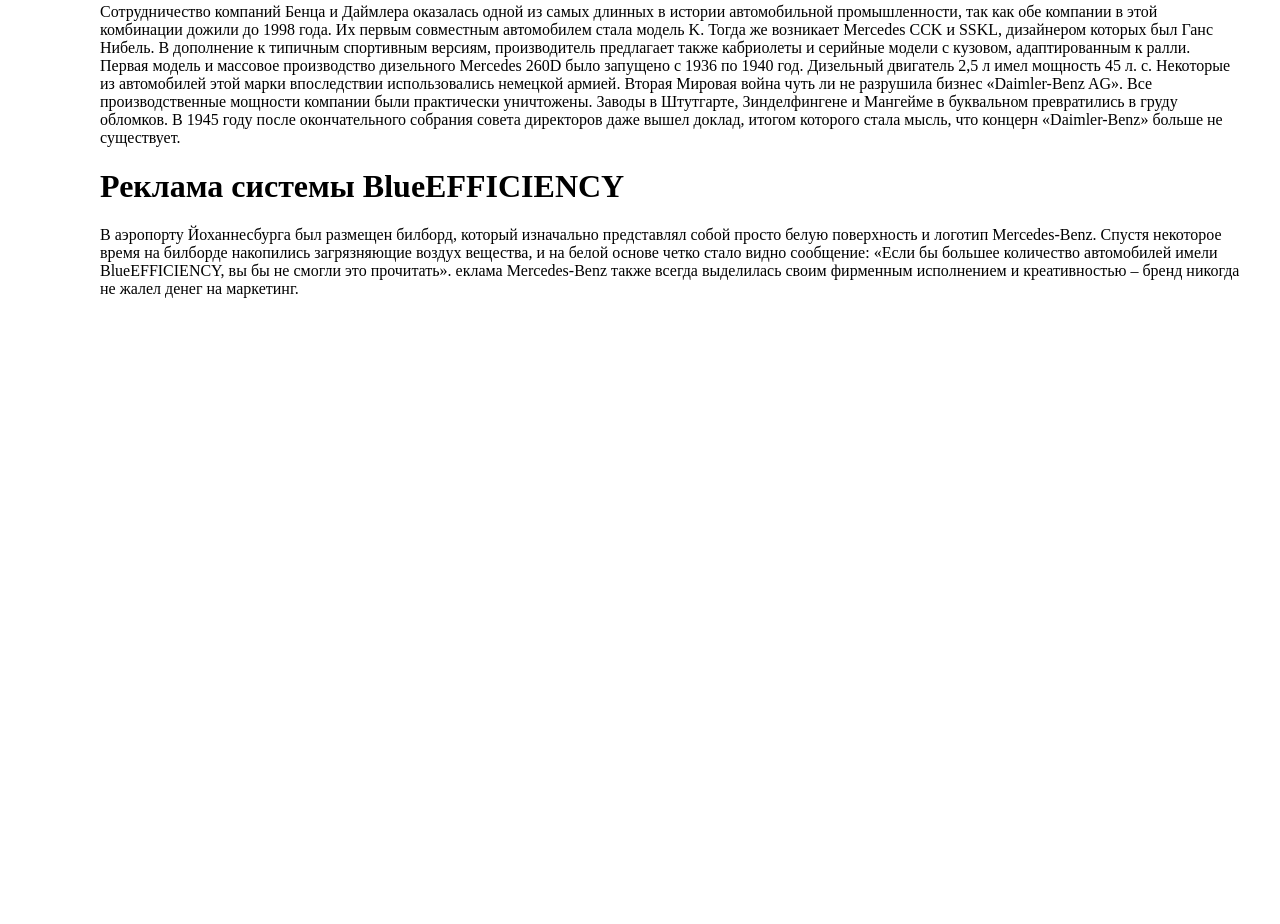
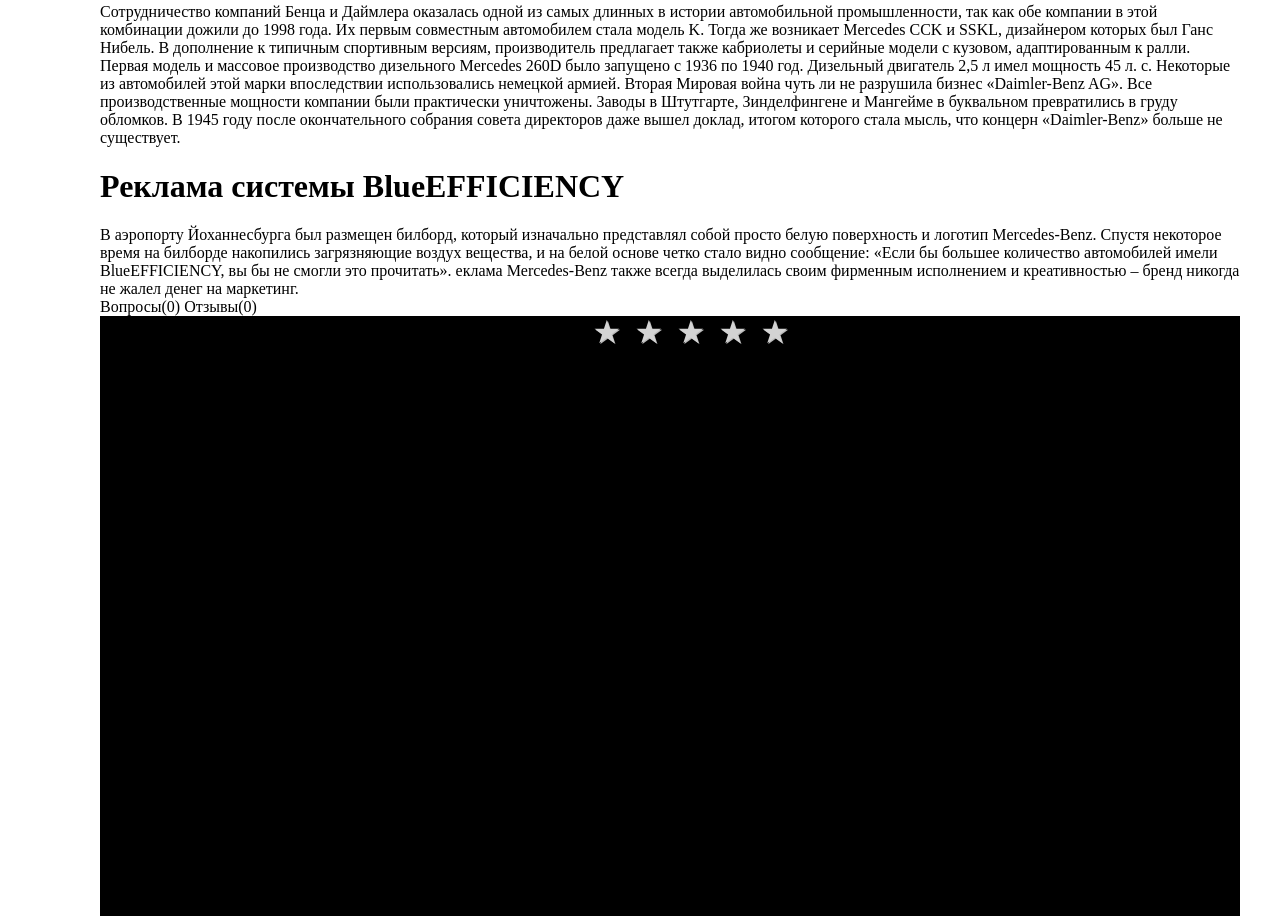
Before and after one commit to depst0r/Mercedes-Benz-test-tack, a website: page index.html in a window 1280 px wide. Shown: the part 3119-4043 px from the top of the page. Before the commit the page ends 3425 px from the top, so only its background shows below. Drawn offline with Linux system fonts and the light colour scheme.

Commit message:
rating-css

```diff
--- a/index.html
+++ b/index.html
@@ -270,7 +270,37 @@
             </div>
             <!-- /.history-important -->
             <div class="form">
-                <form action=""></form>
+                <form action="">
+                    <div class="form__link">
+                        <a href="#">Вопросы(0)</a>
+                        <a href="#">Отзывы(0)</a>
+                    </div>
+                    <div class="form__body">
+                        <div class="form__user">
+                            <div class="form__user__foto"></div>
+                            <div class="form__user__name"></div>
+                            <div class="form__user__rating">
+                                <input type="radio" id="star-5" name="rating" value="5">
+                                <label for="star-5" title="Оценка «5»"></label>
+                                <input type="radio" id="star-4" name="rating" value="4">
+                                <label for="star-4" title="Оценка «4»"></label>
+                                <input type="radio" id="star-3" name="rating" value="3">
+                                <label for="star-3" title="Оценка «3»"></label>
+                                <input type="radio" id="star-2" name="rating" value="2">
+                                <label for="star-2" title="Оценка «2»"></label>
+                                <input type="radio" id="star-1" name="rating" value="1">
+                                <label for="star-1" title="Оценка «1»"></label>
+                            </div>
+                            <div class="form__user__review">
+                                <span>Lorem, ipsum dolor sit amet consectetur adipisicing elit.
+                                    Eius amet quod sit. Non molestias voluptatum obcaecati assumenda expedita
+                                    perferendis
+                                    dolorum laboriosam quod nemo? Explicabo cupiditate sapiente saepe natus minima
+                                    a?</span>
+                            </div>
+                        </div>
+                    </div>
+                </form>
             </div>
             <!-- /.form -->
             <footer class="footer"></footer>
--- a/src/scss/style.scss
+++ b/src/scss/style.scss
@@ -1,3 +1,7 @@
+@mixin d-flex {
+    display: flex;
+}
+
 @font-face {
     fonst-family: "Blacker";
     src: url('../fonts/blacker-sans-display-trial.extralight-italic.ttf');
@@ -28,7 +32,7 @@
     }
 
     &__menu {
-        display: flex;
+        @include d-flex;
         align-items: center;
 
         a {
@@ -44,7 +48,7 @@
     }
 
     &__inputs {
-        display: flex;
+        @include d-flex;
         align-items: center;
 
         input {
@@ -55,12 +59,12 @@
 }
 
 .big-banner {
-    display: flex;
+    @include d-flex;
     align-items: flex-end;
 
     &__label {
         position: relative;
-        display: flex;
+        @include d-flex;
         align-items: flex-end;
         // background-image: url('../img/illiquid/2386.png');
         // width: 100%;
@@ -87,7 +91,7 @@
 
     &__navigation {
         padding: 30px 0 30px 0;
-        display: flex;
+        @include d-flex;
         align-items: center;
 
         &__arrows-next {
@@ -129,7 +133,7 @@
         }
 
         &__arrows {
-            display: flex;
+            @include d-flex;
         }
     }
 }
@@ -153,13 +157,13 @@
 .wrapper {
     display: -webkit-box;
     display: -ms-flexbox;
-    display: flex;
+    @include d-flex;
 }
 
 .article {
     display: -webkit-box;
     display: -ms-flexbox;
-    display: flex;
+    @include d-flex;
 
     &__information {
         display: grid;
@@ -172,6 +176,7 @@
             height: 30px;
             outline: none;
             border: none;
+            cursor: pointer;
         }
 
         button:hover {
@@ -201,6 +206,7 @@
             border: none;
             width: 170px;
             height: 40px;
+            cursor: pointer;
         }
 
         button:hover {
@@ -215,4 +221,71 @@
     }
 }
 
+.form {
+    &__link {
+        a {
+            text-decoration: none;
+            color: black;
+        }
+    }
+
+    &__body {
+        background-color: black;
+        width: 100%;
+        height: 600px;
+    }
+}
+
+.form {
+    &__user {
+        &__rating {
+            overflow: hidden;
+            width: 265px;
+            margin: 0 auto;
+        }
+
+        &__rating:not(:checked) {
+            input {
+                display: none;
+            }
+        }
+
+        &__rating:not(:checked) {
+            label {
+                float: right;
+                width: 42px;
+                padding: 0;
+                cursor: pointer;
+                font-size: 32px;
+                line-height: 32px;
+                color: lightgrey;
+                text-shadow: 1px 1px #bbb;
+            }
+        }
+
+        &__rating:not(:checked) {
+            label::before {
+                content: '★';
+            }
+        }
+
+        &__rating {
+            input:checked~label {
+                color: gold;
+                text-shadow: 1px 1px #c60;
+            }
+        }
+
+        &__rating:not(:checked) {
+            label:hover {
+                color: gold;
+            }
+        }
+
+        &__rating:not(:checked)>label:hover~label {
+            color: gold;
+        }
+    }
+}
+
 // @media screen and (max-width: 1000px) {};
```
Also changed, not shown: src/scss/style.css, 1 other file.
